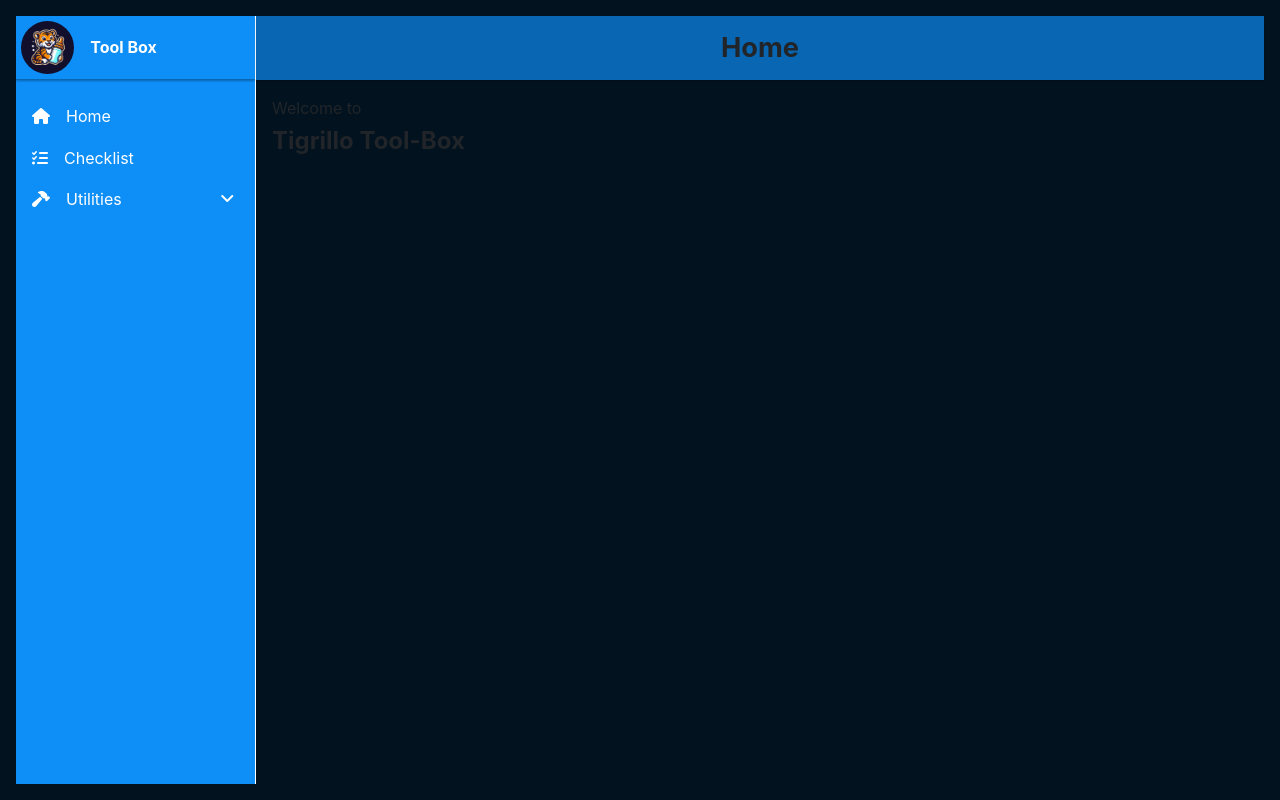
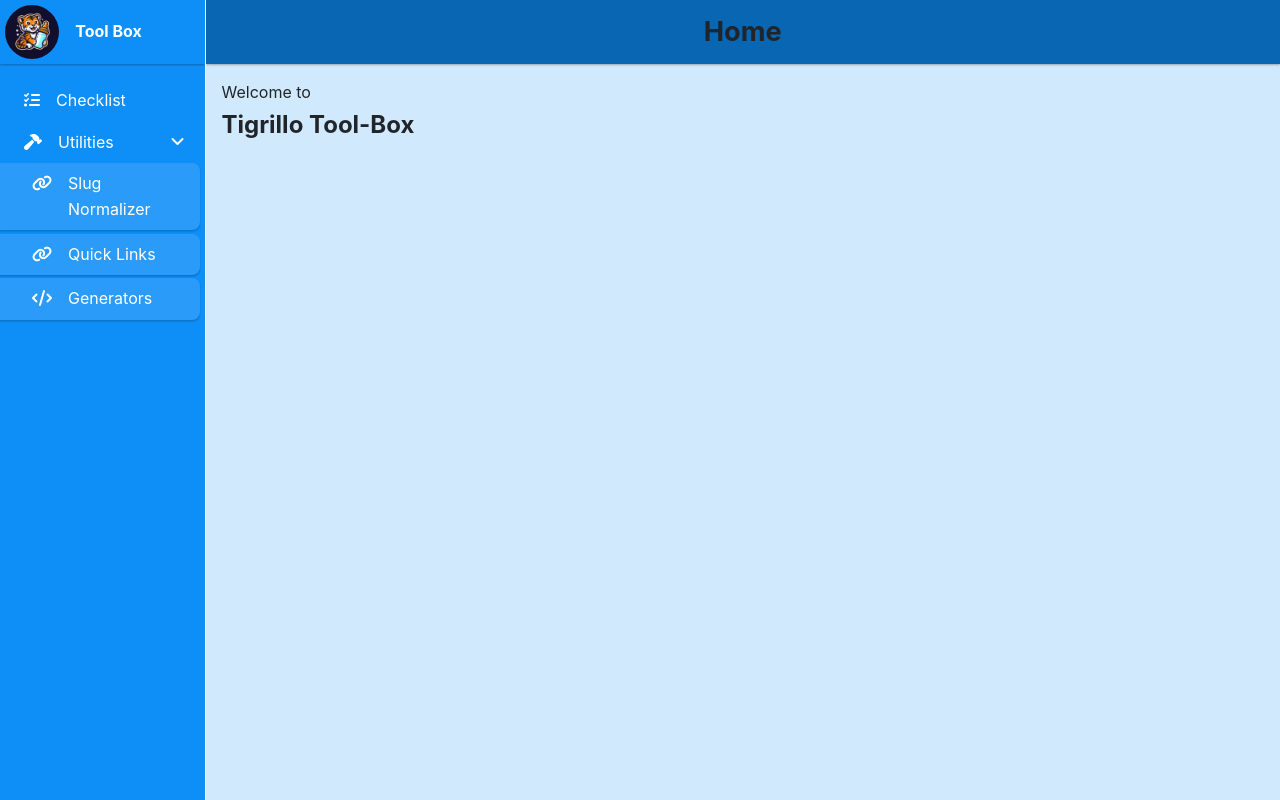
Before and after one commit to robinsk8a/tigrillo-toolbox-01, a plain HTML site: page index.html in a window 1280 px wide. Drawn offline with Linux system fonts and the light colour scheme.

Commit message:
Subcategories created with similar styles as main categoires

```diff
--- a/index.html
+++ b/index.html
@@ -15,37 +15,35 @@
       rel="stylesheet"
       href="https://cdnjs.cloudflare.com/ajax/libs/font-awesome/6.5.1/css/all.min.css"
     />
+    <script src="./src/js/main.js" defer></script>
   </head>
   <body class="body">
     <!-- Sidebar -->
     <nav class="sidebar" id="sidebar">
       <div class="logo-header">
+        <a class="logo-link" href="/">
           <img src="./public/tigrillo-logo.png" alt="logo" />
           <h4>Tool Box</h4>
+        </a>
       </div>
       <span></span>
       <ul>
         <li>
-          <a href="javascript:void(o)" onclick="navigateTo('/')">
-            <span class="icon"><i class="fa-solid fa-house"></i></span>
-            <span>Home</span>
-          </a>
-        </li>
-        <li>
-          <a href="javascript:void(o)" onclick="navigateTo('/checklist')">
+          <a class="sidebar-link" href="javascript:void(o)" onclick="navigateTo('/checklist')">
             <span class="icon"><i class="fa-solid fa-list-check"></i></span>
             <span>Checklist</span>
           </a>
         </li>
         <li>
-          <button href="javascript:void(0);" class="expandable">
+          <button onclick="toggleSubmenu(this)"  href="javascript:void(0);" class="expandable" id="submenu-button">
             <div class="expandable-header-wrapper">
               <span class="icon"><i class="fa-solid fa-hammer"></i></span>
               <span>Utilities</span>
             </div>
             <span><i class="fa-solid fa-angle-down"></i></span>
           </button>
-          <ul class="submenu">
+          <ul class="submenu submenu-opened">
+            <div>
               <li>
                 <a
                   href="javascript:void(0);"
@@ -70,6 +68,7 @@
                   <span>Generators</span>
                 </a>
               </li>
+            </div>
           </ul>
         </li>
       </ul>
--- a/src/css/base/design-system.css
+++ b/src/css/base/design-system.css
@@ -6,7 +6,8 @@
   --primary-light: #66b9fd;
   --secondary-light: #fca04f;
   --primary-dark: #0866b3;
-  --background: #02121f;
+  --primary-dark-50: #0866b380;
+  --background: #d0e9fc;
   --text: #212529;
 
   /* 📏 Espaciado */
@@ -24,13 +25,12 @@ body {
   font-family: var(--font-primary);
   font-size: var(--font-size);
   margin: 0;
-  padding: var(--spacing);
 }
 
 
 @media (prefers-color-scheme: dark) {
   :root {
-      --background: #1e1e1e;
+      --background: #031e33;
       --text: #f8f9fa;
   }
 }
--- a/src/css/base/reset.css
+++ b/src/css/base/reset.css
@@ -35,6 +35,12 @@ a {
 /* 🔹 Listas sin estilos predeterminados */
 ul, ol {
     list-style: none;
+    padding: 0;
+    margin: 0;
+}
+
+li {
+    margin: 0;
 }
 
 /* 🔹 Botones y inputs con estilos base */
--- a/src/css/pages/index.css
+++ b/src/css/pages/index.css
@@ -2,7 +2,7 @@
 .body {
   --_header-height: 4rem;
   display: grid;
-  grid-template-columns: 15rem 1fr;
+  grid-template-columns: auto 1fr;
   grid-template-rows: var(--_header-height) auto;
   height: 100vh;
   justify-content: space-between;
@@ -13,22 +13,25 @@
 /* 🔹 Sidebar */
 
 .sidebar {
+  max-width: 15rem;
   grid-column: 1;
   grid-row: span 2;
   display: grid;
   grid-template-rows: subgrid;
   border-right: solid 0.1rem white;
-  height: 100vh;
+  height: 100svh;
   background-color: var(--primary);
   color: white;
   overflow-y: auto;
+  position: sticky;
+  top: 0;
+  align-self: start;
   transition: transform 0.3s ease-in-out;
 
 }
-.sidebar > .logo-header {
+.sidebar > .logo-header > a {
   grid-row: 1;
   padding: 0.3rem;
-  border-bottom: solid 0.12rem var(--primary-dark);
   box-shadow: 0 0.1rem 0.1rem  rgba(0, 0, 0, 0.199);
   height: 100%;
   display: flex;
@@ -41,19 +44,17 @@
   }
 }
 
-.sidebar ul:nth-of-type(1) {
+.sidebar > ul:nth-of-type(1) {
   margin-top: 1rem;
 }
 
-/* .sidebar .icon {
-  color: var(--secondary-light);
-} */
 
-.sidebar a, .sidebar .expandable  {
+.sidebar .sidebar-link, .sidebar .expandable, .sidebar .submenu a {
   width: 98%;
   color: white;
   text-decoration: none;
   padding: 8px var(--spacing);
+  padding-left: 1.5rem;
   border-radius: 0 var(--radius) var(--radius) 0;
   transition: background 0.3s;
   position: relative;
@@ -74,13 +75,13 @@
     transition: all 0.3s ease-in-out, filter 0.7s ease-in;
   }
 }
-.sidebar a:hover::before, .sidebar button:hover::before {
+.sidebar .sidebar-link:hover::before, .sidebar button:hover::before, .sidebar .submenu a:hover::before {
   width: 100%;
   opacity: 0.9;
   filter: blur(0.04rem);
 }
 
-.sidebar a, .sidebar .expandable > div {
+.sidebar .sidebar-link, .sidebar .expandable > div, .sidebar .submenu a {
   display: flex;
   align-items: flex-start;
   gap: 1rem;
@@ -93,15 +94,45 @@
 }
 
 /* 🔹 Estilos para los submenús */
-.sidebar .submenu {
-  display: none;
-  padding-left: var(--spacing);
+.sidebar .submenu  {
+  display: grid;
+  grid-template-rows: 0fr;
+  transition: all 0.3s ease-in-out;
+  & > div {
+    overflow-y: hidden;
+  }
+}
+.sidebar .submenu.submenu-opened {
+  display: grid;
+  grid-template-rows: 1fr;
 }
 
 .sidebar .submenu a {
+  padding-left: 2rem;
+  background-color: #ffffff1e;
+  box-shadow: 0 0.1rem 0.1rem  rgba(0, 0, 0, 0.199);
+  margin-bottom: 0.2rem;
+}
+
+/* .sidebar .submenu a {
+  display: flex;
+  align-items: center;
+  gap: 1rem;
+  margin-bottom: 0.1rem;
+  width: 100%;
+  padding: 0.5rem 0;
+  border-radius: var(--radius);
+  border: solid 0.1rem transparent;
+  padding-left: 1rem;
+  background-color: var(--primary-dark-50);
   font-size: 0.9em;
-  opacity: 0.8;
+  transition: all 0.3s ease-in-out;
 }
+
+.sidebar .submenu a:hover {
+  background-color: var(--primary-dark);
+  border: solid 0.1rem white;
+} */
 
 /* 🔹 Mostrar submenú cuando esté activo */
 .sidebar .menu-item.active .submenu {
@@ -135,14 +166,3 @@
   padding: var(--spacing);
   width: 100%;
 }
-
-/* 🔹 Responsive: Ocultar el sidebar en móviles */
-@media (max-width: 768px) {
-  .sidebar {
-      transform: translateX(-100%);
-  }
-
-  .sidebar.open {
-      transform: translateX(0);
-  }
-}
--- a/src/js/main.js
+++ b/src/js/main.js
@@ -0,0 +1,3 @@
+function toggleSubmenu(element) {
+  element.nextElementSibling.classList.toggle("submenu-opened");
+}
```
Lines whose indentation alone changed are shown as unchanged.
